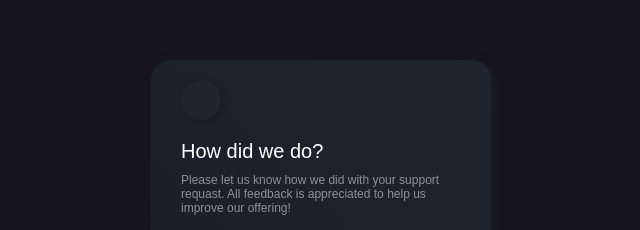
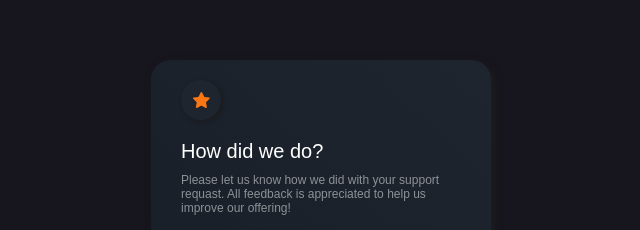
Before and after one commit to wahyusampurnoadi/Interactive-rating-component, a plain HTML site: page index.html in a window 1280 px wide. Shown: the part 180-410 px from the top of the page, 319-959 px from the left. Drawn offline with Linux system fonts and the light colour scheme.

Commit message:
second commit

```diff
--- a/index.html
+++ b/index.html
@@ -13,7 +13,7 @@
   <body>
     <div id="card">
       <div id="star">
-        <img src="/interactive-rating-component-main/images/icon-star.svg" alt="" />
+        <img src="images/icon-star.svg" alt="" />
       </div>
       <div id="text">
         <h2>How did we do?</h2>
```
